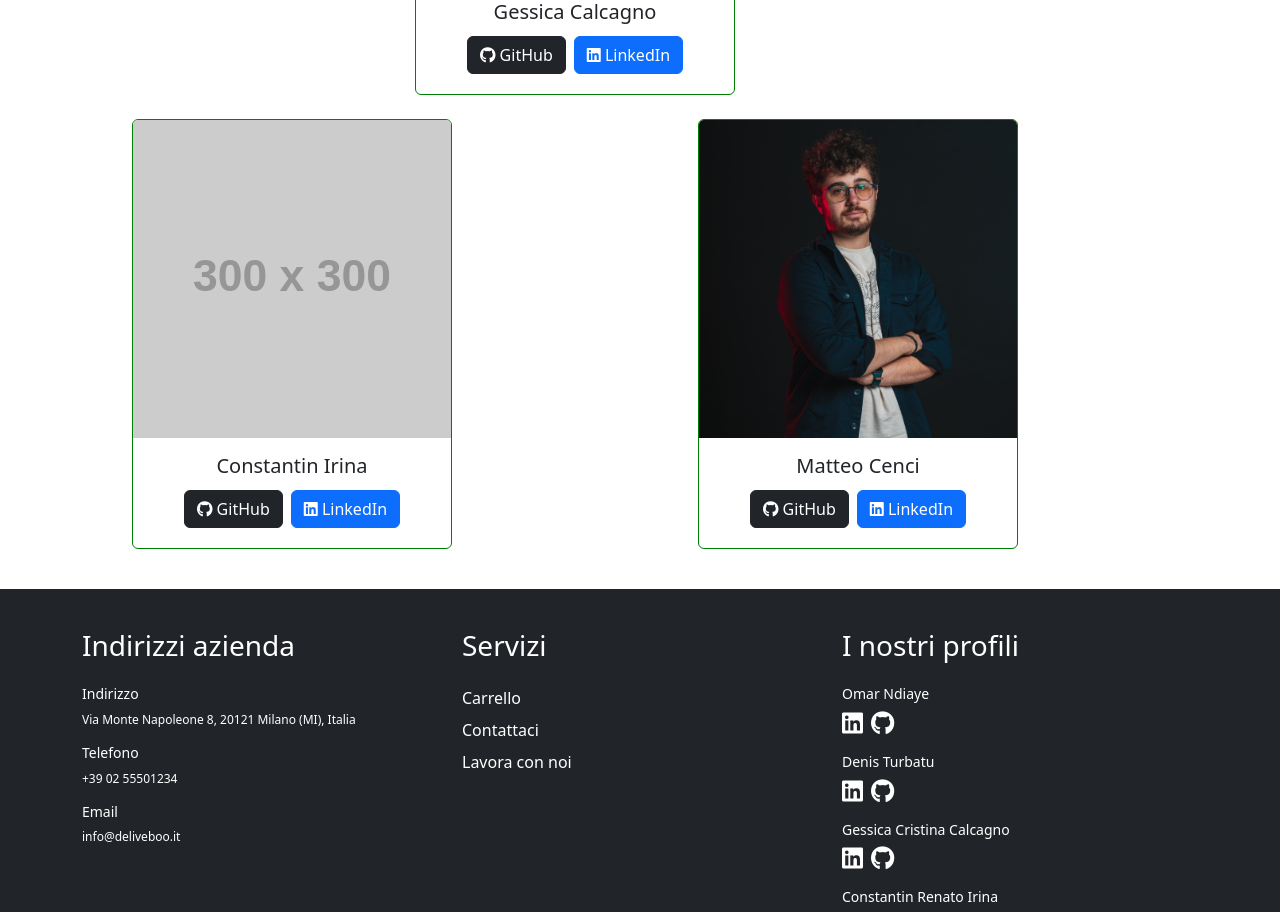
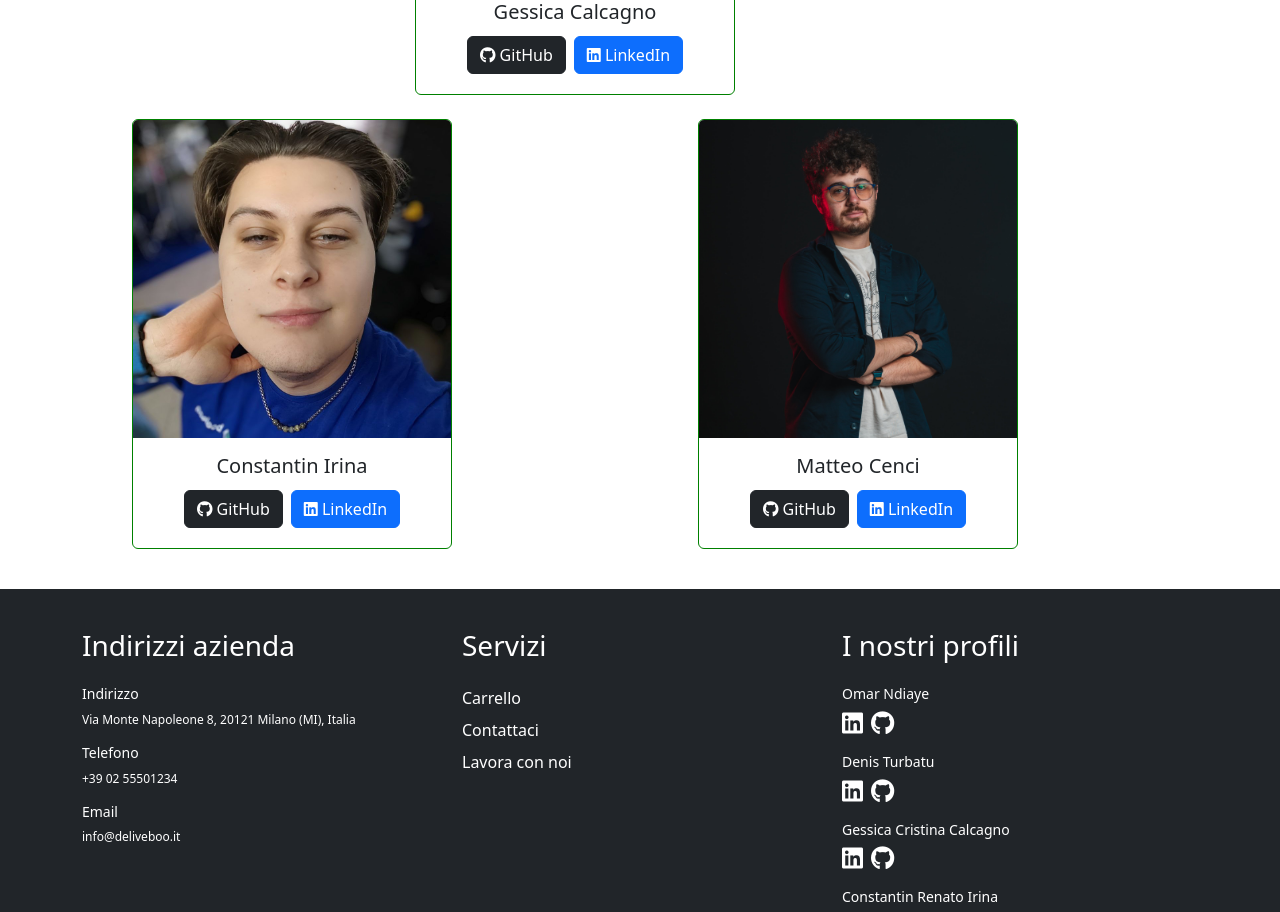
Before and after one commit to Denis-Turbatu/vite-vue-deliveboo, a Vue app: page /contattaci in a window 1280 px wide. Shown: the part 1100-2012 px from the top of the page. Built offline with nearby package versions, Linux system fonts and the light colour scheme; no server answers; what vue-braintree would draw is missing.

Commit message:
add: added a Constantin's photo in ContactUs

```diff
--- a/src/pages/ContactUs.vue
+++ b/src/pages/ContactUs.vue
@@ -55,7 +55,7 @@
             <!-- Third Row - 2 cards -->
             <div class="col-md-6 mb-4">
                 <div class="card me-3" style="width: 20rem;">
-                    <img src="https://via.placeholder.com/300" class="card-img-top" alt="Image 4">
+                    <img src="../assets/img/constantin.jpg" class="card-img-top" alt="Image 4">
                     <div class="card-body text-center">
                         <h5 class="card-title">Constantin Irina</h5>
                         <a href="https://github.com/renatoirina" target="_blank" class="btn btn-dark m-1"><i class="fab fa-github"></i> GitHub</a>
```
Also changed, not shown: src/assets/img/constantin.jpg (added).
